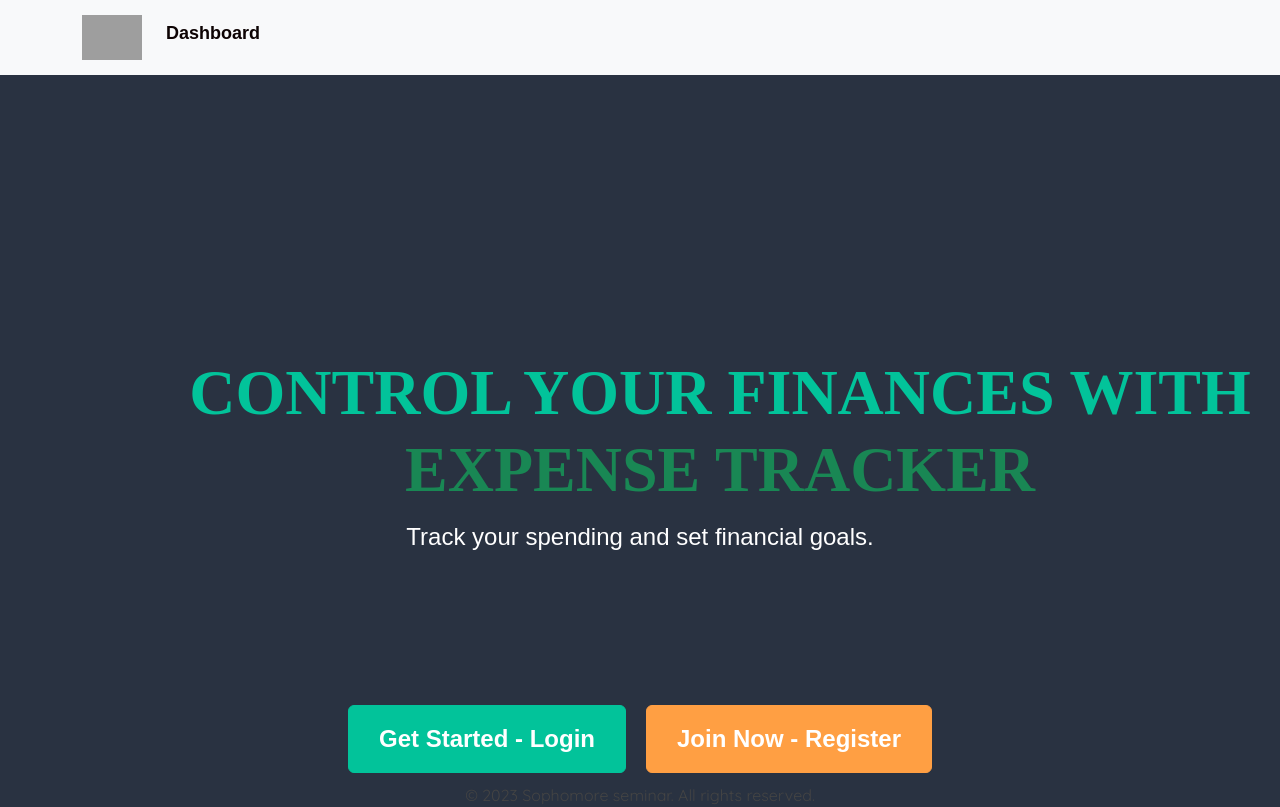
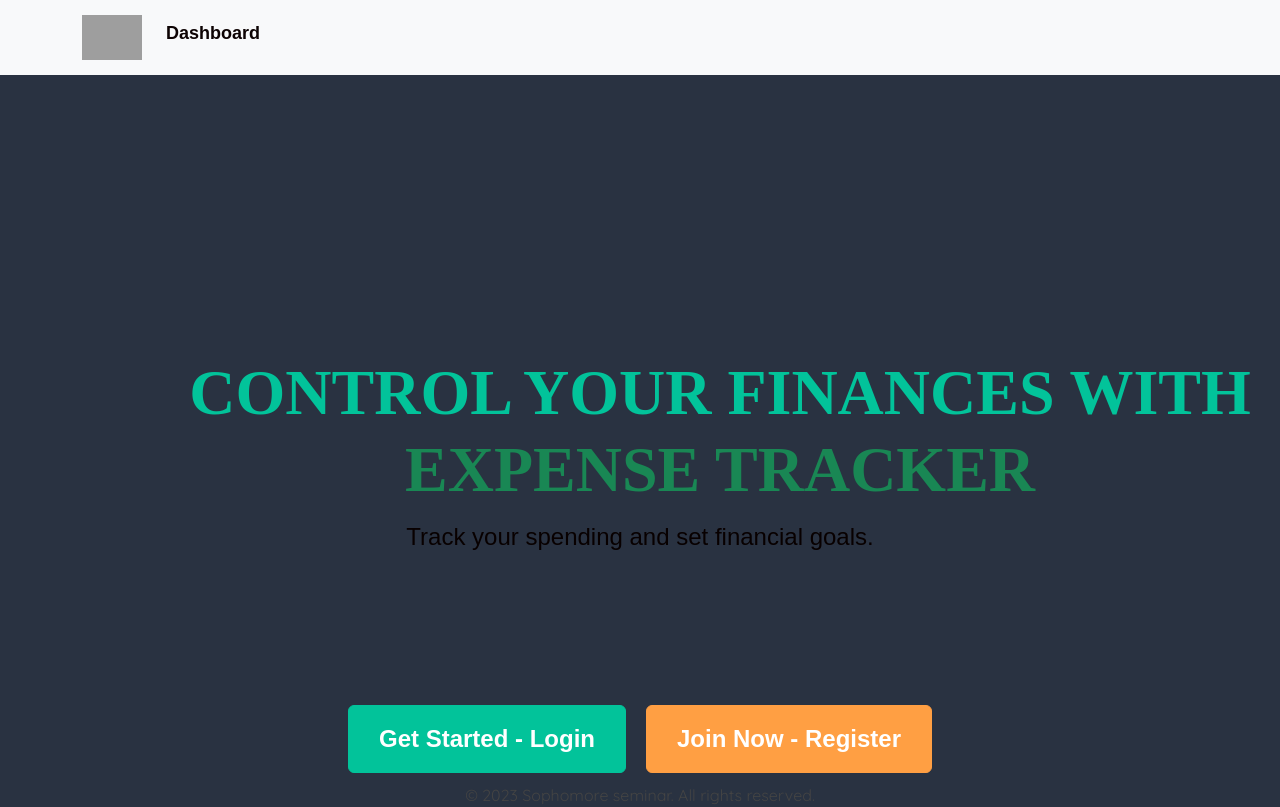
Before and after one commit to nikhil-na/csci-210, a React (Create React App) app in the folder frontend/: page / in a window 1280 px wide. Built offline with nearby package versions, Linux system fonts and the light colour scheme; grey boxes are pictures that could not be loaded.

Commit message:
Canged the budget color

```diff
--- a/frontend/src/components/LandingPage.css
+++ b/frontend/src/components/LandingPage.css
@@ -6,7 +6,7 @@ body {
   padding: 0;
   box-sizing: border-box;
   background-color: #293241;
-  color: #ffffff;
+  color: #080000;
   overflow-x: hidden; /* Hide horizontal scrollbar */
 }
 
--- a/frontend/src/components/dashboard.jsx
+++ b/frontend/src/components/dashboard.jsx
@@ -68,7 +68,7 @@ function Dashboard() {
           <>
             <Container className="my-4">
               <Stack direction="horizontal" gap="2" className="mb-4">
-                <h3 className="me-auto">
+                <h3 className="me-auto" style={{ color: "white" }}>
                   Welcome to your Dashboard, {name} !!
                 </h3>
                 <Button variant="outline-primary" onClick={handleLogout}>
@@ -76,7 +76,9 @@ function Dashboard() {
                 </Button>
               </Stack>
               <Stack direction="horizontal" gap="2" className="mb-4">
-                <h1 className="me-auto">Budgets</h1>
+                <h1 className="me-auto" style={{ color: "white" }}>
+                  Budgets
+                </h1>
                 <Button
                   variant="primary"
                   onClick={() => setShowAddBudgetModal(true)}
@@ -138,7 +140,6 @@ function Dashboard() {
           </>
         )}
       </div>
-      <Footer />
     </div>
   );
 }
```
